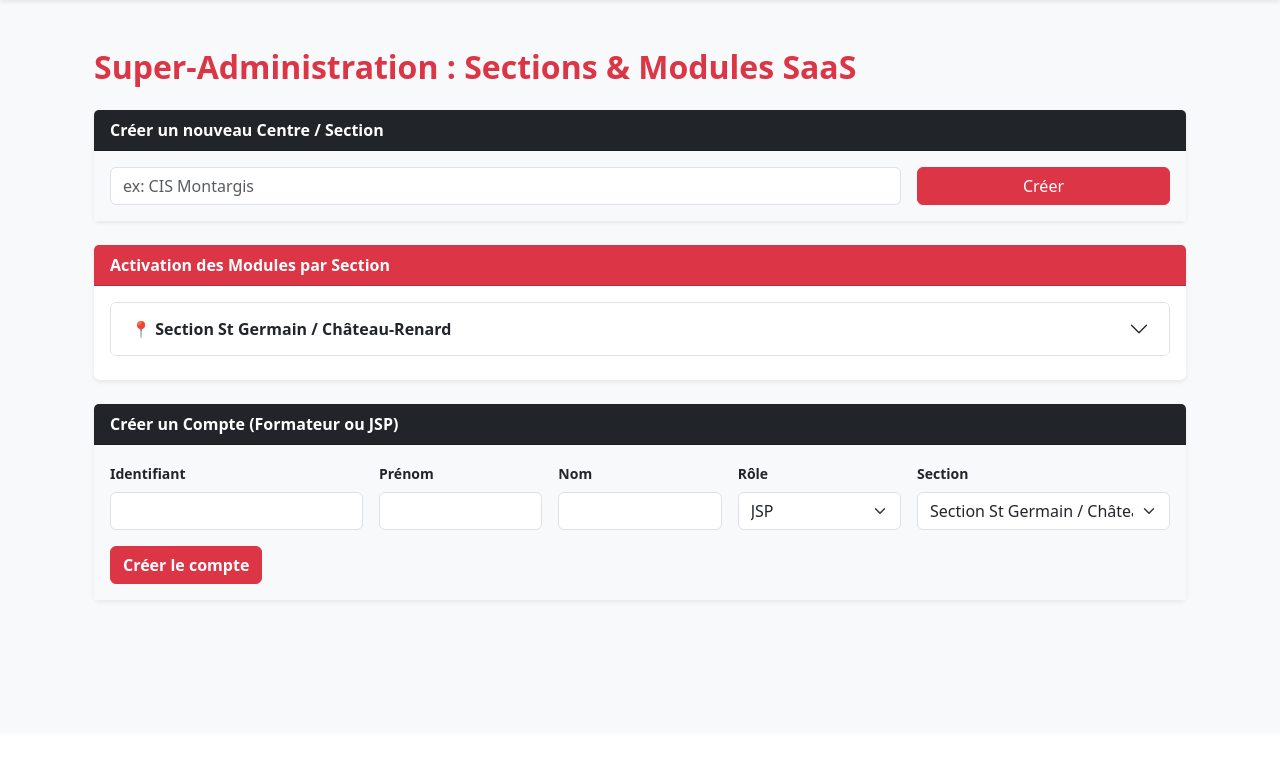
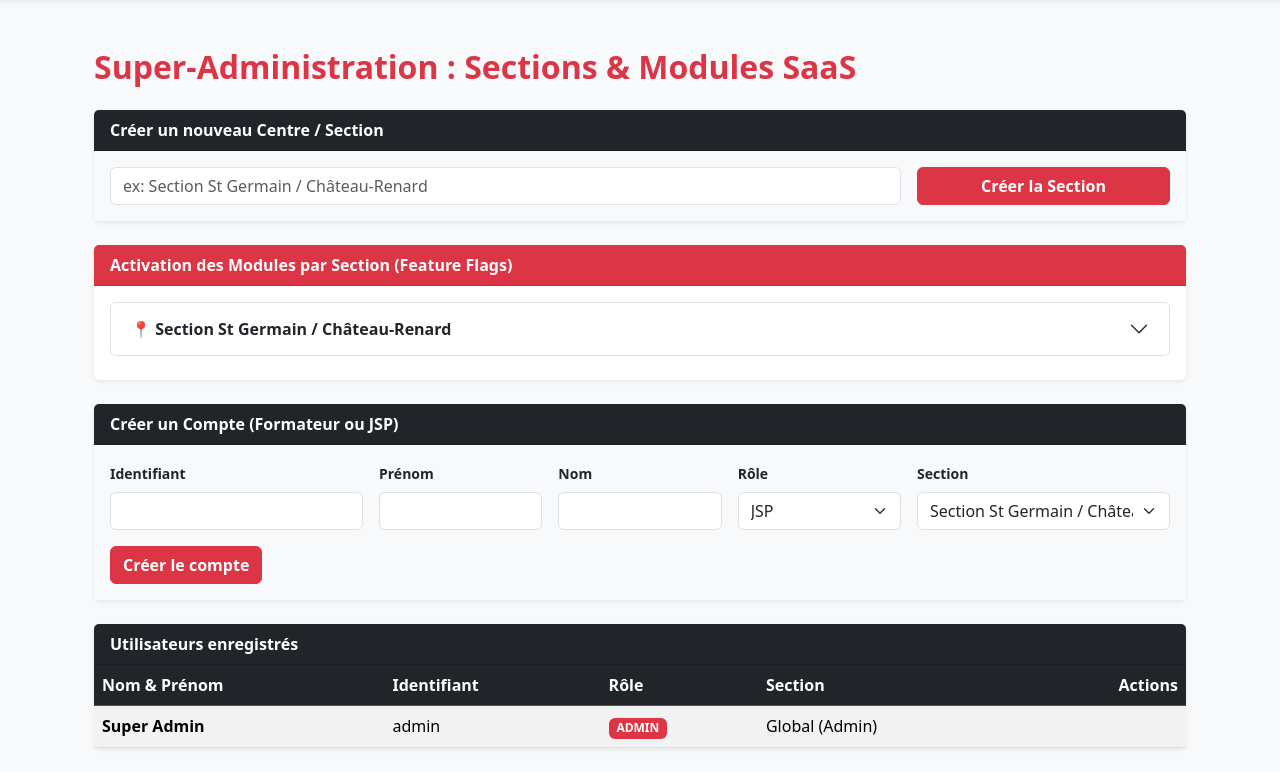
Before and after one commit to Ivar1er/caserne-jsp, a Flask app: page /admin/sections in a window 1280 px wide. Shown: the part 66-838 px from the top of the page. Before the commit the page ends 669 px from the top, so only its background shows below. Run offline with Flask 3, Linux system fonts and the light colour scheme; a user stored in the database is signed in.

Commit message:
Correction syntaxe jinja flash messages template admin

```diff
--- a/templates/manage_sections.html
+++ b/templates/manage_sections.html
@@ -3,21 +3,37 @@
 <div class="container py-4">
     <h2 class="text-danger fw-bold mb-4">Super-Administration : Sections & Modules SaaS</h2>
 
-    <!-- Créer une Section -->
+    <!-- Messages Flash -->
+    {% with messages = get_flashed_messages(with_categories=true) %}
+      {% if messages %}
+        {% for category, message in messages %}
+          <div class="alert alert-{{ category }} alert-dismissible fade show" role="alert">
+            {{ message }}
+            <button type="button" class="btn-close" data-bs-dismiss="alert" aria-label="Close"></button>
+          </div>
+        {% endfor %}
+      {% endif %}
+    {% endwith %}
+
+    <!-- 1. Créer une Section -->
     <div class="card shadow-sm border-0 mb-4">
         <div class="card-header bg-dark text-white fw-bold">Créer un nouveau Centre / Section</div>
         <div class="card-body bg-light">
             <form method="POST" class="row g-3">
                 <input type="hidden" name="action" value="create_section">
-                <div class="col-md-9"><input type="text" name="nom" class="form-control" placeholder="ex: CIS Montargis" required></div>
-                <div class="col-md-3"><button type="submit" class="btn btn-danger w-100">Créer</button></div>
+                <div class="col-md-9">
+                    <input type="text" name="nom" class="form-control" placeholder="ex: Section St Germain / Château-Renard" required>
+                </div>
+                <div class="col-md-3">
+                    <button type="submit" class="btn btn-danger w-100 fw-bold">Créer la Section</button>
+                </div>
             </form>
         </div>
     </div>
 
-    <!-- Activation des 10 Modules par Section -->
+    <!-- 2. Activation des 10 Modules par Section -->
     <div class="card shadow-sm border-0 mb-4">
-        <div class="card-header bg-danger text-white fw-bold">Activation des Modules par Section</div>
+        <div class="card-header bg-danger text-white fw-bold">Activation des Modules par Section (Feature Flags)</div>
         <div class="card-body">
             <div class="accordion" id="accordionSections">
                 {% for sec in sections %}
@@ -45,7 +61,7 @@
                                     <div class="col-md-4"><div class="form-check form-switch"><input class="form-check-input" type="checkbox" name="module_alerte" id="c9_{{ sec.id }}" {% if sec.module_alerte %}checked{% endif %}><label class="form-check-label fw-bold" for="c9_{{ sec.id }}">📢 Centre d'Alerte</label></div></div>
                                     <div class="col-md-4"><div class="form-check form-switch"><input class="form-check-input" type="checkbox" name="module_tresorerie" id="c10_{{ sec.id }}" {% if sec.module_tresorerie %}checked{% endif %}><label class="form-check-label fw-bold" for="c10_{{ sec.id }}">💶 Trésorerie & Cotisations</label></div></div>
                                 </div>
-                                <button type="submit" class="btn btn-sm btn-dark">Enregistrer les modules</button>
+                                <button type="submit" class="btn btn-sm btn-dark fw-bold">Enregistrer les modules</button>
                             </form>
                         </div>
                     </div>
@@ -55,8 +71,8 @@
         </div>
     </div>
 
-    <!-- Création de Compte -->
-    <div class="card shadow-sm border-0">
+    <!-- 3. Création de Compte -->
+    <div class="card shadow-sm border-0 mb-4">
         <div class="card-header bg-dark text-white fw-bold">Créer un Compte (Formateur ou JSP)</div>
         <div class="card-body bg-light">
             <form method="POST" action="{{ url_for('admin_create_user') }}" class="row g-3">
@@ -69,5 +85,46 @@
             </form>
         </div>
     </div>
+
+    <!-- 4. Liste des utilisateurs existants -->
+    <div class="card shadow-sm border-0">
+        <div class="card-header bg-dark text-white fw-bold">Utilisateurs enregistrés</div>
+        <div class="card-body p-0">
+            <div class="table-responsive">
+                <table class="table table-striped mb-0 align-middle">
+                    <thead class="table-dark">
+                        <tr>
+                            <th>Nom & Prénom</th>
+                            <th>Identifiant</th>
+                            <th>Rôle</th>
+                            <th>Section</th>
+                            <th class="text-end">Actions</th>
+                        </tr>
+                    </thead>
+                    <tbody>
+                        {% for u in users %}
+                        <tr>
+                            <td class="fw-bold">{{ u.prenom }} {{ u.nom }}</td>
+                            <td>{{ u.username }}</td>
+                            <td>
+                                <span class="badge {% if u.role == 'admin' %}bg-danger{% elif u.role == 'formateur' %}bg-warning text-dark{% else %}bg-primary{% endif %}">
+                                    {{ u.role | upper }}
+                                </span>
+                            </td>
+                            <td>{{ u.section.nom if u.section else 'Global (Admin)' }}</td>
+                            <td class="text-end">
+                                {% if u.id != current_user.id %}
+                                <form action="{{ url_for('delete_user', user_id=u.id) }}" method="POST" class="d-inline" onsubmit="return confirm('Supprimer cet utilisateur ?');">
+                                    <button type="submit" class="btn btn-sm btn-outline-danger">Supprimer</button>
+                                </form>
+                                {% endif %}
+                            </td>
+                        </tr>
+                        {% endfor %}
+                    </tbody>
+                </table>
+            </div>
+        </div>
+    </div>
 </div>
 {% endblock %}
```
